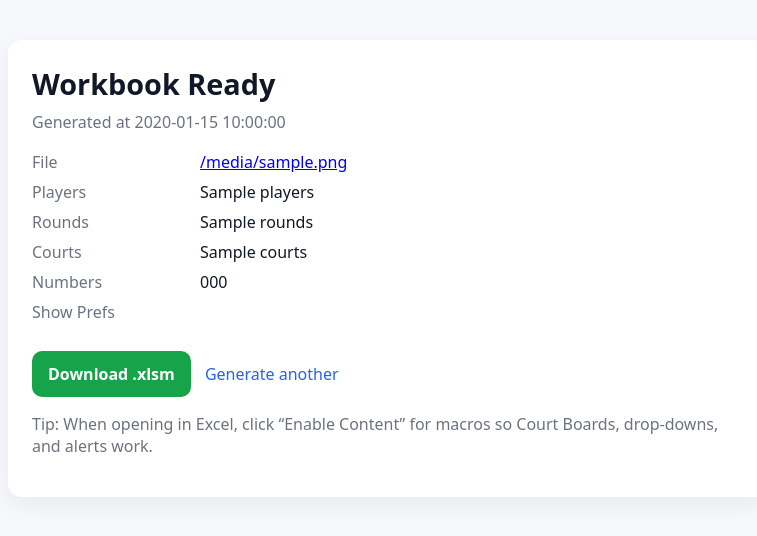
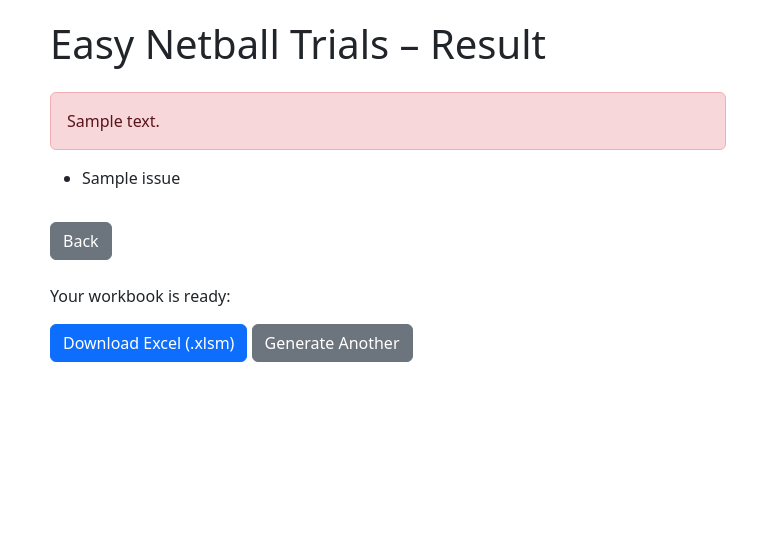
Before and after one commit to EasyNetballTrials/easy-netball-trials-app, a Flask app: template templates/result.html in a window 1280 px wide. Shown: the top 536 px of the page, without its empty margins (252-1009 px from the left). Run offline with Flask 3, Linux system fonts and the light colour scheme; the template is opened without the code that fills it: most values are stand-ins (such as "Sample title", 1, 10 or a date in 2020); parts of the project's set-up code (start-up, migrations or seed data) failed here and were passed over.

Commit message:
Update result.html

```diff
--- a/templates/result.html
+++ b/templates/result.html
@@ -1,48 +1,39 @@
-<!doctype html>
+<!DOCTYPE html>
 <html lang="en">
 <head>
-  <meta charset="utf-8">
-  <title>Your Netball Trials Workbook</title>
-  <meta name="viewport" content="width=device-width, initial-scale=1">
+  <meta charset="UTF-8">
+  <title>Easy Netball Trials – Result</title>
+  <link rel="stylesheet" href="https://cdn.jsdelivr.net/npm/bootstrap@5.3.0/dist/css/bootstrap.min.css">
   <style>
-    :root { --bg:#f6f8fb; --card:#ffffff; --accent:#16a34a; --muted:#6b7280; }
-    body { margin:0; font-family: system-ui, -apple-system, Segoe UI, Roboto, Arial, sans-serif; background:var(--bg); color:#111827; }
-    .wrap { max-width: 760px; margin: 40px auto; padding: 0 20px; }
-    .card { background:var(--card); border-radius:14px; box-shadow: 0 8px 24px rgba(0,0,0,.06); padding:24px; }
-    h1 { margin:0 0 8px; font-size:1.8rem; }
-    .meta { color:var(--muted); margin-bottom:18px; }
-    a.button { display:inline-block; margin:10px 0 0; padding:12px 16px; border-radius:10px; background:var(--accent); color:#fff; text-decoration:none; font-weight:700; }
-    .grid { display:grid; gap:8px; grid-template-columns: 160px 1fr; margin: 12px 0 0; }
-    .label { color:var(--muted); }
-    .row { display:contents; }
-    .actions { margin-top: 18px; }
-    .secondary { margin-left: 10px; color:#2563eb; text-decoration:none; }
+    body { margin: 20px; }
+    .container { max-width: 700px; }
+    .form-label { font-weight: bold; }
   </style>
 </head>
 <body>
-  <div class="wrap">
-    <div class="card">
-      <h1>Workbook Ready</h1>
-      <div class="meta">Generated at {{ timestamp }}</div>
+  <div class="container">
+    <h1 class="mb-4">Easy Netball Trials – Result</h1>
 
-      <div class="grid">
-        <div class="row"><div class="label">File</div><div><a href="{{ url_for('download_file', filename=filename) }}">{{ filename }}</a></div></div>
-        <div class="row"><div class="label">Players</div><div>{{ players }}</div></div>
-        <div class="row"><div class="label">Rounds</div><div>{{ rounds }}</div></div>
-        <div class="row"><div class="label">Courts</div><div>{{ courts }}</div></div>
-        <div class="row"><div class="label">Numbers</div><div>{{ number_players }}</div></div>
-        <div class="row"><div class="label">Show Prefs</div><div>{{ show_prefs }}</div></div>
+    {% if report %}
+      <div class="alert alert-{{ 'danger' if not report.ok else 'success' }}">
+        {{ report.message }}
       </div>
 
-      <div class="actions">
-        <a class="button" href="{{ url_for('download_file', filename=filename) }}">Download .xlsm</a>
-        <a class="secondary" href="{{ url_for('index') }}">Generate another</a>
-      </div>
+      {% if not report.ok %}
+        <ul>
+          {% for issue in report.issues %}
+            <li>{{ issue }}</li>
+          {% endfor %}
+        </ul>
+        <a href="{{ url_for('index') }}" class="btn btn-secondary mt-3">Back</a>
+      {% endif %}
+    {% endif %}
 
-      <p style="margin-top:16px; color:#6b7280;">
-        Tip: When opening in Excel, click “Enable Content” for macros so Court Boards, drop-downs, and alerts work.
-      </p>
-    </div>
+    {% if download_url %}
+      <p class="mt-4">Your workbook is ready:</p>
+      <a href="{{ download_url }}" class="btn btn-primary">Download Excel (.xlsm)</a>
+      <a href="{{ url_for('index') }}" class="btn btn-secondary">Generate Another</a>
+    {% endif %}
   </div>
 </body>
 </html>
```
